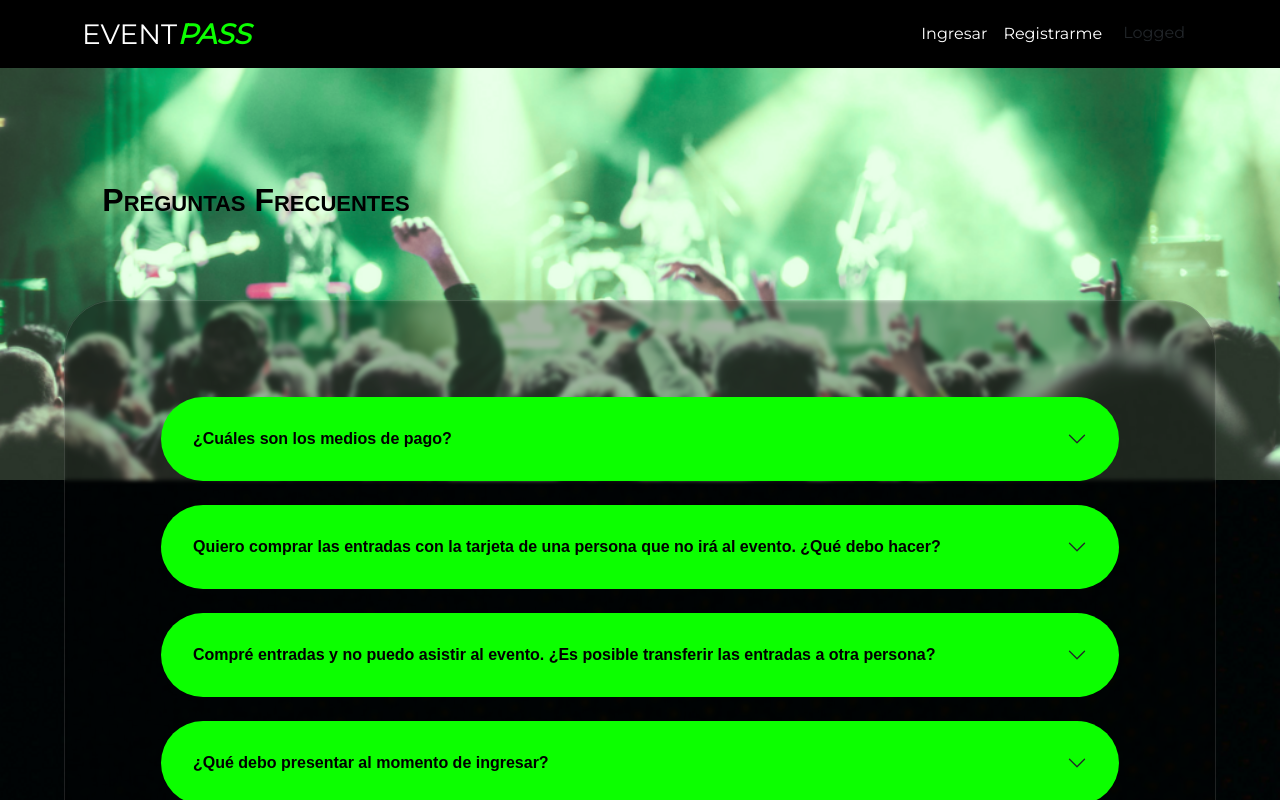
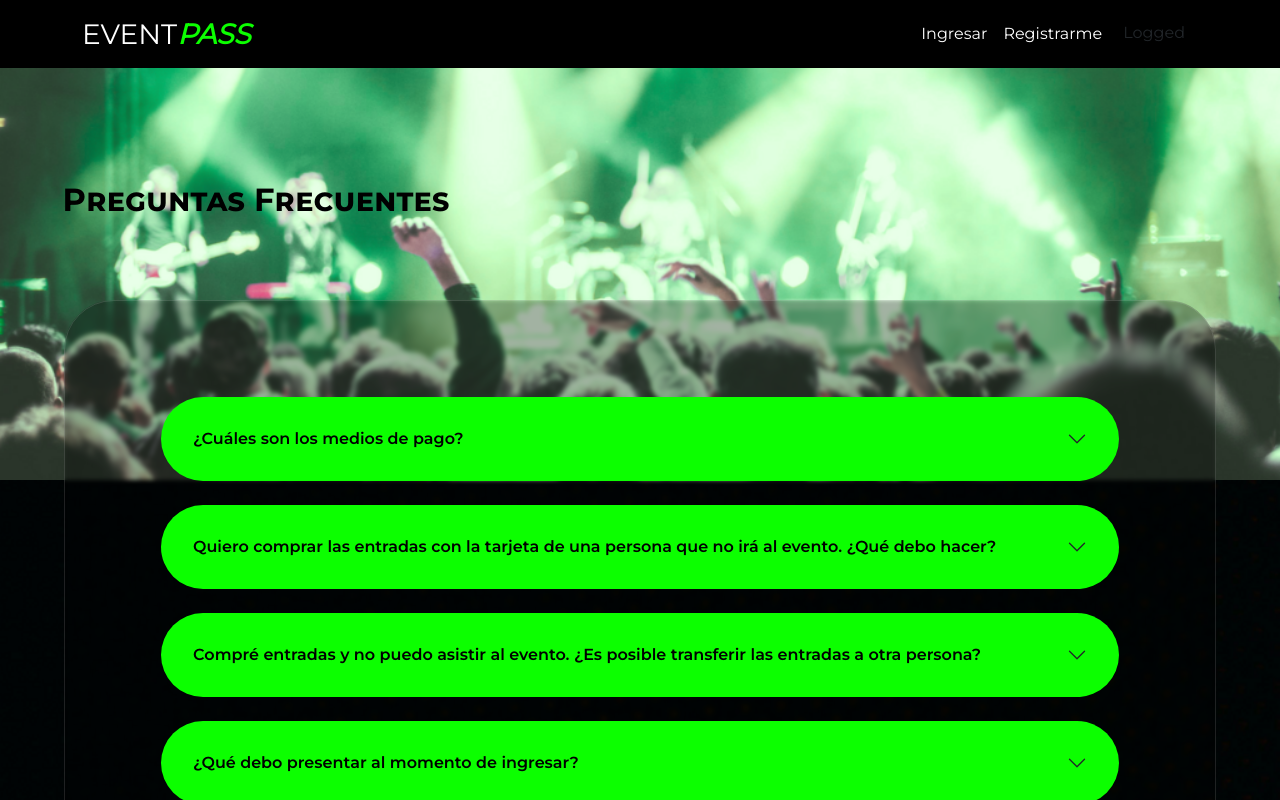
Before and after one commit to emmadamico/23644-grupo2-eventpass, a React (Create React App) app: page /faq in a window 1280 px wide. Shown: the top 800 px of the page. Built offline with nearby package versions, Linux system fonts and the light colour scheme.

Commit message:
se agrega uso de variables desde app.css y archivo .env

```diff
--- a/src/pages/FAQ.jsx
+++ b/src/pages/FAQ.jsx
@@ -1,13 +1,14 @@
+import "../App.css";
+import '../styles/faqs.css'
+import Accordion from 'react-bootstrap/Accordion';
 import { MyNavbar } from "../components/Navbar";
 import { Footer } from "../components/Footer";
-import Accordion from 'react-bootstrap/Accordion';
-import '../styles/faqs.css'
 
 export function FAQ() {
   return (
     <main>
       <MyNavbar/>
-      <banner className='banner'>
+      <banner className='banner-faq'>
         <img
             src="/banner.png"
             alt=""
--- a/src/styles/faqs.css
+++ b/src/styles/faqs.css
@@ -1,19 +1,18 @@
 /*Se estiliza banner de faq*/
-.banner img {
+.banner-faq img {
     width: 100%;
     height: 30rem;
     object-fit: cover;
 }
-.banner .title {
+.banner-faq .title {
     position: absolute;
     top: 25%;
     left: 20%;
     transform: translate(-50%, -50%);
-    color: black;
+    color: var(--bg-main-color);
     font-size: 2em;
-    font-family: 'Montserrat', sans-serif;
+    font-family: var(--Montserrat-bold);
     font-variant: small-caps;
-    font-weight: bold;
 }
 /*Se estiliza section*/
 .faqs{
@@ -35,12 +34,11 @@
 /*Se sobreescriben estilos de bootstrap*/
 .card-faq .accordion-button.collapsed,
 .card-faq .accordion-button:not(.collapsed){
-    background-color: #0CFF00;
+    background-color: var(--green-light-color);
     padding: 2rem;
     border-radius: 50px!important;
-    font-family: 'montserrat', sans-serif;
-    font-weight: bolder;
-    color: black;
+    font-family: var(--Montserrat-semibold);
+    color: var(--bg-main-color);
 }
 .card-faq .accordion-item {
     background-color: transparent;
@@ -50,7 +48,7 @@
   }
 
   .card-faq .accordion-body {
-    color: white;
+    color: var(--white-color);
 }
   @media (max-width: 1200px){
     .banner .title{
```
Also changed, not shown: 1 other file (tests, documents, lock files or other folders).
